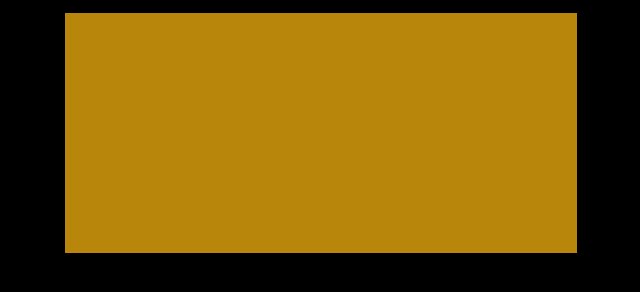
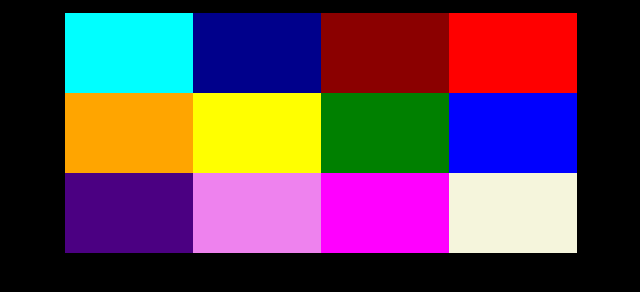
Before and after one commit to Nimira43/Simple-Drag-Drop-App, a plain HTML site: page index.html in a window 1280 px wide. Shown: the part 298-590 px from the top of the page, without its empty margins (319-959 px from the left). Drawn offline with Linux system fonts and the light colour scheme.

Commit message:
Small project completed

```diff
--- a/script.js
+++ b/script.js
@@ -0,0 +1,35 @@
+function drag() {
+    let dragging = false
+    let mouseX, mouseY
+    let elX, elY
+    const boxes = document.querySelectorAll('[draggable]')
+    boxes.forEach(box => {
+        box.addEventListener('mousedown', mouseDown)
+        box.style.top = 0
+        box.style.left = 0
+    })
+
+    function mouseDown(e) {
+        e.preventDefault()
+        dragging = this
+        mouseX = e.pageX
+        mouseY = e.pageY
+        elX = Number.parseInt(dragging.style.left)
+        elY = Number.parseInt(dragging.style.top)
+        document.addEventListener('mousemove', mouseMove)
+        document.addEventListener('mouseup', mouseUp)
+    }
+
+    function mouseMove(e) {
+        if (dragging) {
+            const deltaMouseX = e.pageX - mouseX
+            const deltaMouseY = e.pageY - mouseY
+            dragging.style.left = deltaMouseX + elX + 'px'
+            dragging.style.top = deltaMouseY + elY + 'px'
+        }
+    }
+
+    const mouseUp = (e) => dragging = false
+}
+
+drag()
--- a/style.css
+++ b/style.css
@@ -38,3 +38,48 @@ h1 {
     position: relative;
     transition: background-color 0.3s ease-in-out;
 }
+
+.box:hover {
+    background: linear-grafient(
+        135deg,
+        darkorange,
+        orangered
+    );
+}
+
+.b01 {
+    background-color: cyan;
+}
+.b02 {
+    background-color: darkblue;
+}
+.b03 {
+    background-color: darkred;
+}
+.b04 {
+    background-color: red;
+}
+.b05 {
+    background-color: orange;
+}
+.b06 {
+    background-color: yellow;
+}
+.b07 {
+    background-color: green;
+}
+.b08 {
+    background-color: blue;
+}
+.b09 {
+    background-color: indigo;
+}
+.b10 {
+    background-color: violet;
+}
+.b11 {
+    background-color: magenta
+}
+.b12 {
+    background-color: beige;
+}
```
